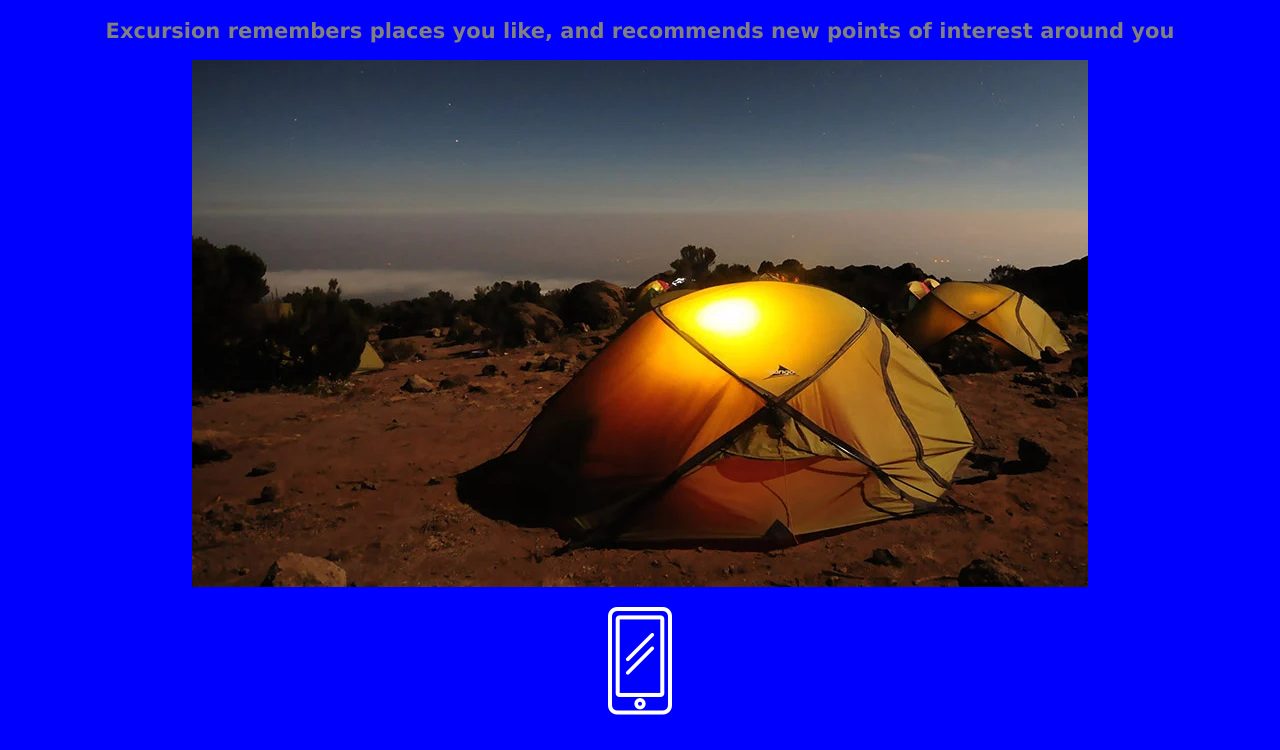
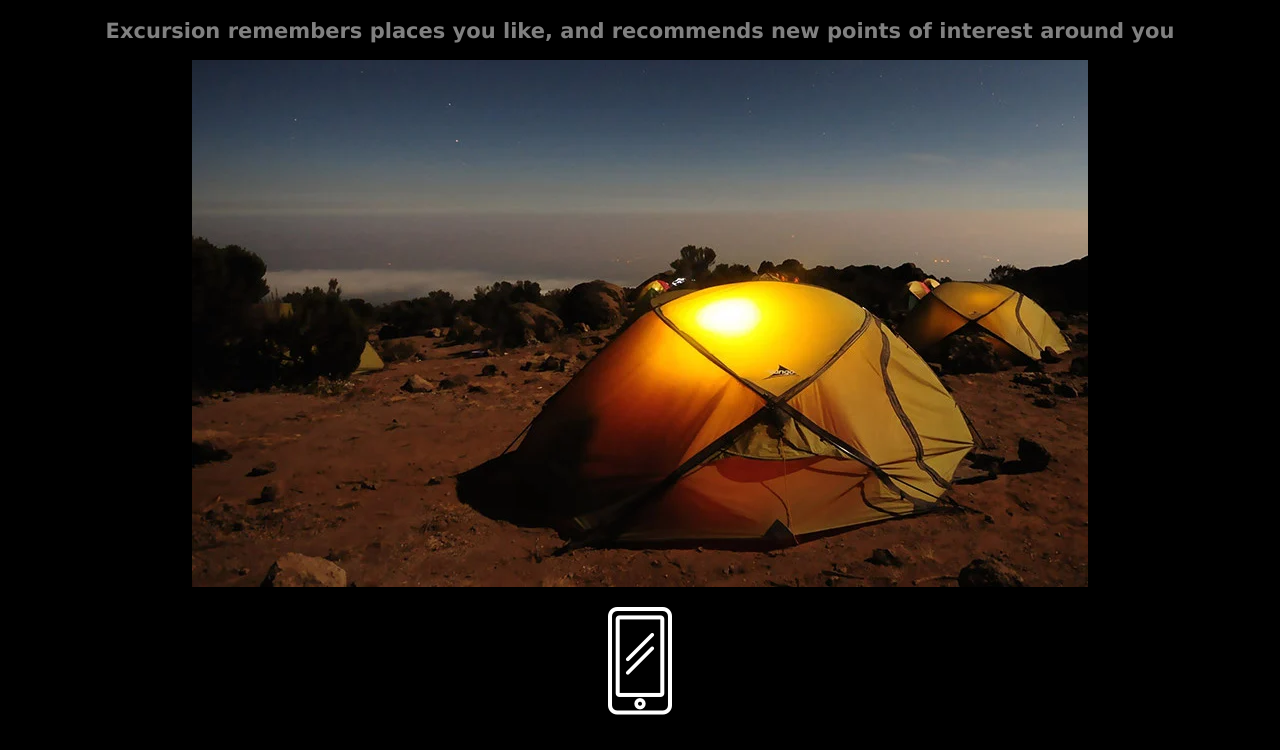
Before and after one commit to YannickChambal/Excursion, a plain HTML site: page index.html in a window 1280 px wide. Shown: the part 414-1164 px from the top of the page. Drawn offline with Linux system fonts and the light colour scheme.

Commit message:
reversed background color

```diff
--- a/resources/css/style.css
+++ b/resources/css/style.css
@@ -1,6 +1,6 @@
 body {
     text-align: center;
-    background-color: blue;
+    background-color: #000;
     font-family:Verdana;
 }
 
```
